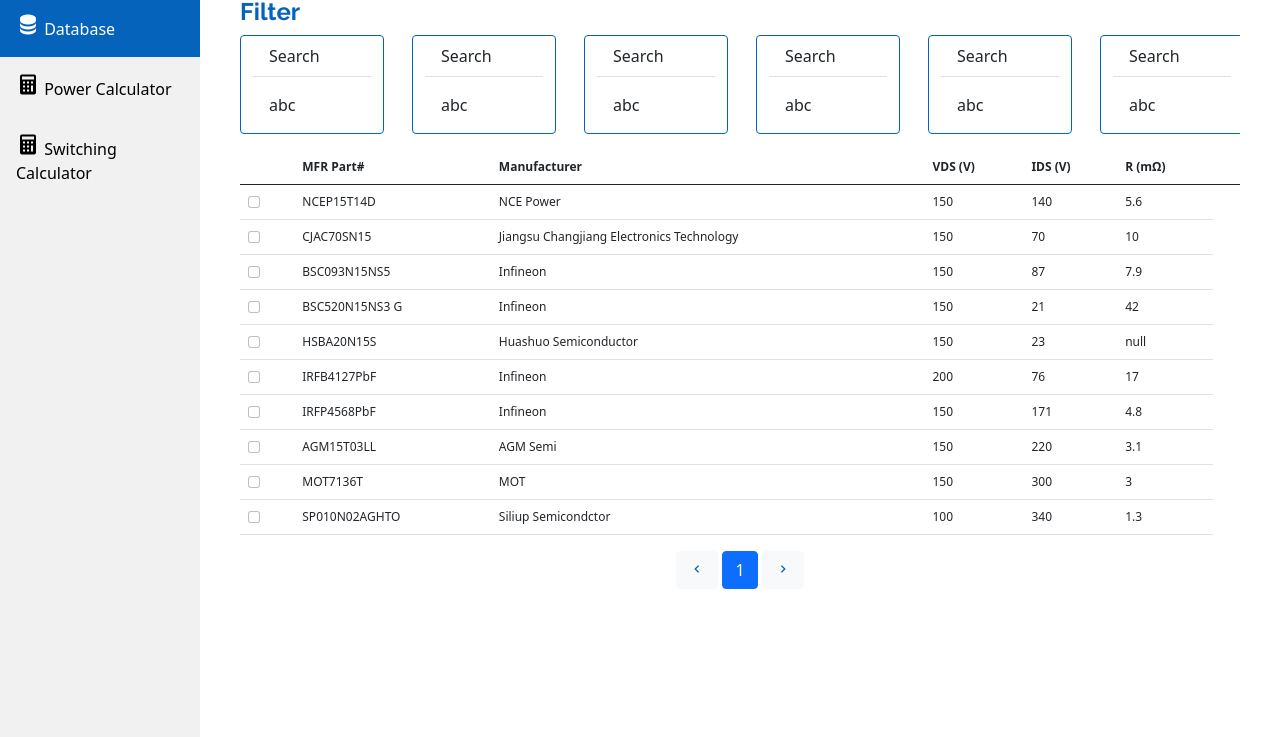
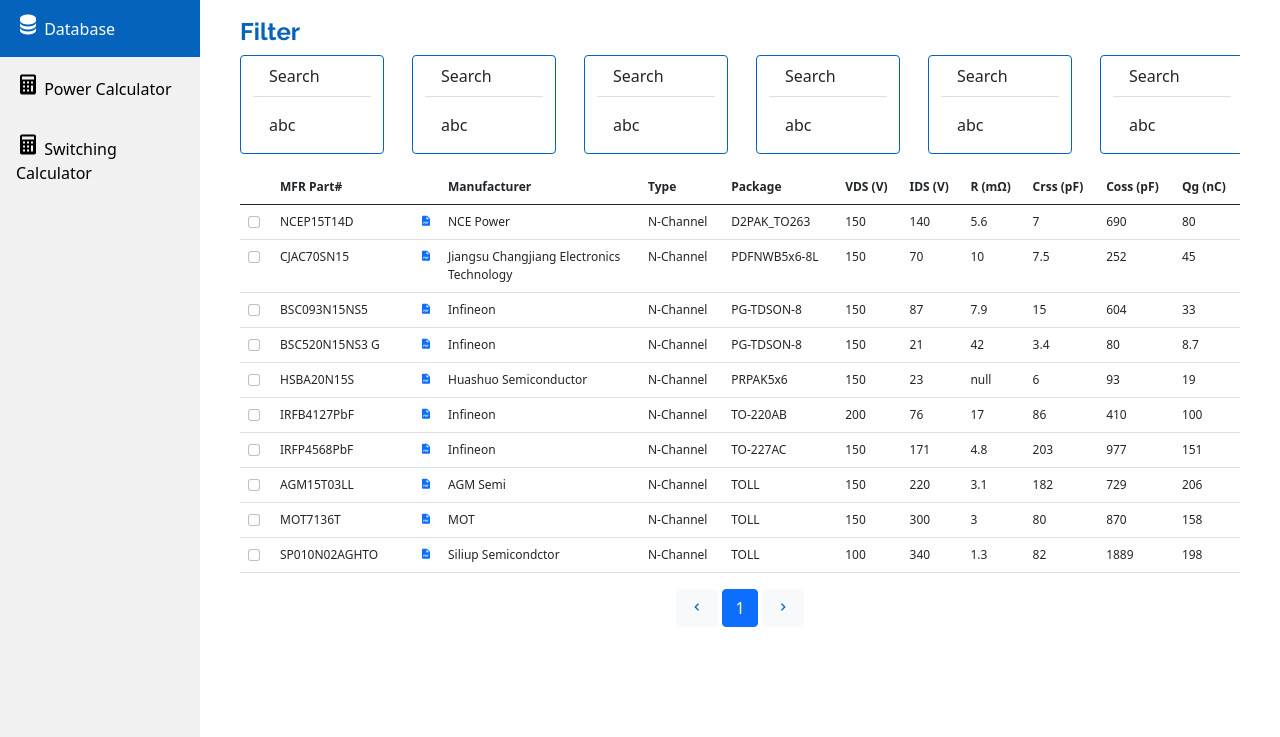
Before and after one commit to SuryaAssistant/mosfet-database, a plain HTML site: page index.html in a window 1280 px wide. Shown: the part 63-800 px from the top of the page. Drawn offline with nearby package versions, Linux system fonts and the light colour scheme.

Commit message:
feat: datasheed opener

```diff
--- a/index.html
+++ b/index.html
@@ -40,7 +40,7 @@
 
         <section class="d-flex flex-column" style="padding-bottom:0px;">
             <div class="content">
-            <div class="row" style="margin:0px">
+            <div class="row" style="margin:0px; margin-top:20px">
 
                 <!-- Content Field -->
                     <!-- Database -->
@@ -128,13 +128,18 @@
                                     <table class="table table-hover" style="font-size: 12px;">
                                         <thead>
                                             <tr>
-                                            <th scope="col" ></th>
-                                            <th scope="col" >MFR Part#</th>
-                                            <th scope="col" >Manufacturer</th>
+                                            <th scope="col" style="width: 20px !important;" ></th>
+                                            <th scope="col" style="width: 140px !important">MFR Part#</th>
+                                            <th scope="col" style="width: 20px !important;"></th>
+                                            <th scope="col" style="width: 200px !important">Manufacturer</th>
+                                            <th scope="col" >Type</th>
+                                            <th scope="col" >Package</th>
                                             <th scope="col" >VDS (V)</th>
                                             <th scope="col" >IDS (V)</th>
                                             <th scope="col" >R (mΩ)</th>
-                                            <th scope="col" ></th>
+                                            <th scope="col" >Crss (pF)</th>
+                                            <th scope="col" >Coss (pF)</th>
+                                            <th scope="col" >Qg (nC)</th>
                                             </tr>
                                         </thead>
                                         <tbody id="mosfet-table">
@@ -143,13 +148,11 @@
                                 </div>
 
                                 <div class="row" style="text-align:center; padding-bottom: 10px;">
-                                    <div class="col"></div>
-                                    <div class="col-5">
+                                    <div class="col">
                                         <button type="button" class="btn btn-light" style="color: #0563bb !important" onclick="page('prev')"><i class='bx bx-chevron-left' ></i></button>
                                         <button type="button" class="btn btn-primary" id="page-number">1</button>
                                         <button type="button" class="btn btn-light" style="color: #0563bb !important" onclick="page('next')"><i class='bx bx-chevron-right'></i></button>
                                     </div>
-                                    <div class="col"></div>
                                 </div>
                             </div>
                         </div>
@@ -287,10 +290,16 @@
                         <tr>
                             <td><input class="form-check-input me-1" type="checkbox" id="check-${startNumber+i}" onClick="checkboxMosfet(${startNumber+i})" ${database[startNumber + i].isChecked ? "checked" : ""}></td>
                             <td onclick="openMosfetDetails(${startNumber}, ${startNumber+i})">${database[startNumber+i].name}</td>
+                            <td ><a href="${database[startNumber+i].datasheet}" target="_blank" rel="noopener noreferrer"><i class='bx bxs-file-pdf'></i></a></td>
                             <td onclick="openMosfetDetails(${startNumber}, ${startNumber+i})">${database[startNumber+i].manufacture}</td>
+                            <td onclick="openMosfetDetails(${startNumber}, ${startNumber+i})">${database[startNumber+i].type}</td>
+                            <td onclick="openMosfetDetails(${startNumber}, ${startNumber+i})">${database[startNumber+i].package}</td>
                             <td onclick="openMosfetDetails(${startNumber}, ${startNumber+i})">${database[startNumber+i].vds}</td>
                             <td onclick="openMosfetDetails(${startNumber}, ${startNumber+i})">${database[startNumber+i].ids}</td>
                             <td onclick="openMosfetDetails(${startNumber}, ${startNumber+i})">${database[startNumber+i].rds_typ}</td>
+                            <td onclick="openMosfetDetails(${startNumber}, ${startNumber+i})">${database[startNumber+i].crss}</td>
+                            <td onclick="openMosfetDetails(${startNumber}, ${startNumber+i})">${database[startNumber+i].coss}</td>
+                            <td onclick="openMosfetDetails(${startNumber}, ${startNumber+i})">${database[startNumber+i].Qg}</td>
                         </tr>
                     `;
 
```
